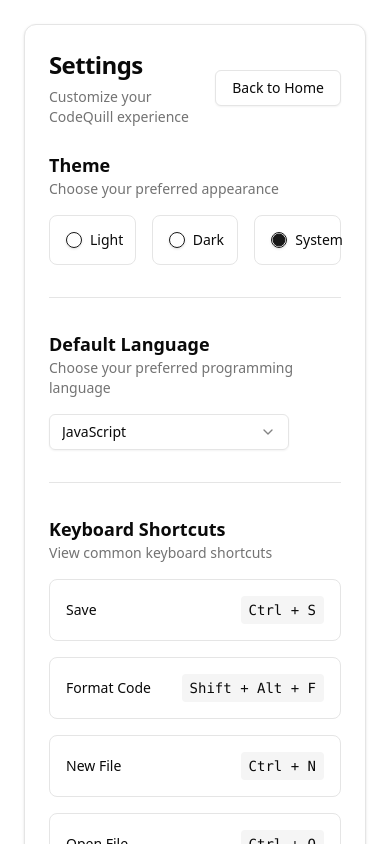
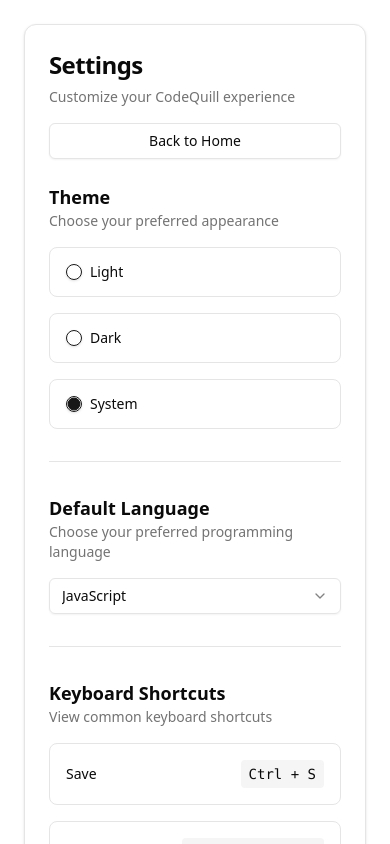
Before and after one commit to The-Best-Codes/codequill, a React (Vite) app: page /settings in a window 390 px wide. Shown: the top 844 px of the page. Built offline with nearby package versions, Linux system fonts and the light colour scheme.

Commit message:
responsive settings + better ux

```diff
--- a/src/routes/settings/index.tsx
+++ b/src/routes/settings/index.tsx
@@ -30,10 +30,10 @@ function Settings() {
   };
 
   return (
-    <div className="min-h-screen bg-background p-6 md:p-8">
-      <Card className="mx-auto max-w-3xl">
+    <div className="min-h-screen bg-background p-6 md:p-8 flex items-center justify-center">
+      <Card className="w-full max-w-3xl">
         <CardHeader>
-          <div className="flex items-center justify-between">
+          <div className="flex flex-col sm:flex-row sm:items-center justify-between gap-4">
             <div>
               <CardTitle className="text-2xl font-bold">Settings</CardTitle>
               <CardDescription className="mt-1.5">
@@ -61,18 +61,18 @@ function Settings() {
             <RadioGroup
               defaultValue={theme || "system"}
               onValueChange={setTheme}
-              className="grid grid-cols-3 gap-4"
+              className="grid grid-cols-1 sm:grid-cols-2 md:grid-cols-3 gap-4"
             >
               {["light", "dark", "system"].map((value) => (
-                <div
+                <Label
                   key={value}
-                  className="flex items-center space-x-2 rounded-lg border p-4 hover:bg-secondary"
+                  className="cursor-pointer [&:has([data-state=checked])]:border-primary"
                 >
-                  <RadioGroupItem value={value} id={value} />
-                  <Label htmlFor={value} className="capitalize cursor-pointer">
-                    {value}
-                  </Label>
-                </div>
+                  <div className="flex items-center space-x-2 rounded-lg border p-4 hover:bg-secondary transition-colors">
+                    <RadioGroupItem value={value} id={value} />
+                    <span className="capitalize">{value}</span>
+                  </div>
+                </Label>
               ))}
             </RadioGroup>
           </div>
@@ -88,7 +88,7 @@ function Settings() {
               </p>
             </div>
             <Select value={language} onValueChange={setLanguage}>
-              <SelectTrigger className="w-[240px]">
+              <SelectTrigger className="w-full sm:w-[240px]">
                 <SelectValue placeholder="Select a language" />
               </SelectTrigger>
               <SelectContent>
```
